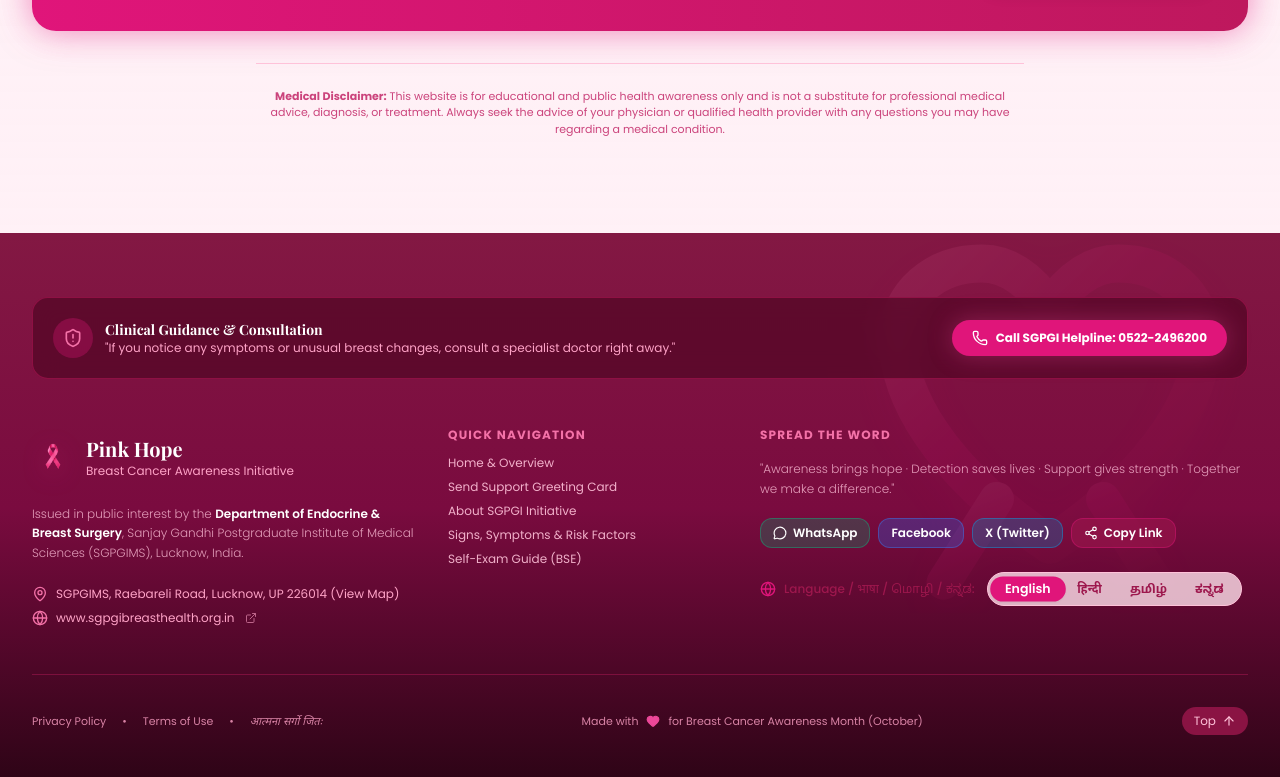
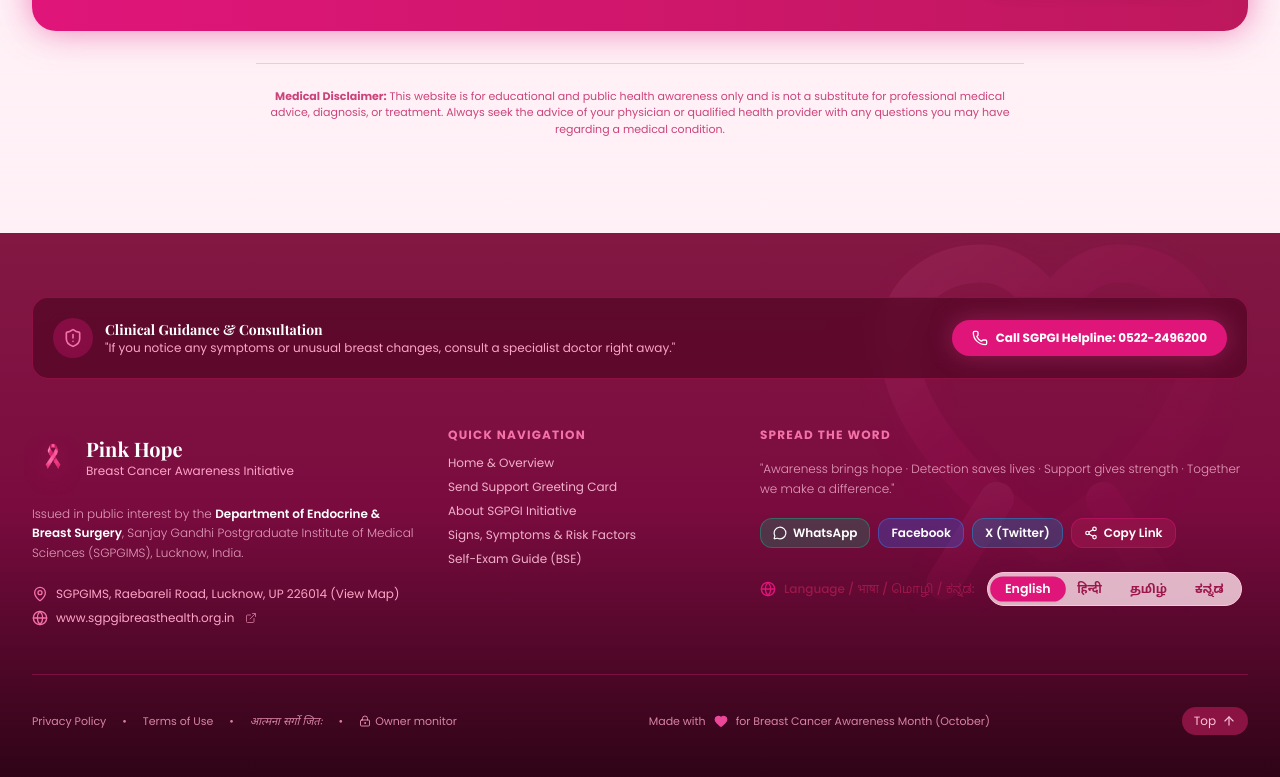
Before and after one commit to Prajit-333/pink, a React (Vite) app: page / in a window 1280 px wide. Shown: the part 10234-11011 px from the top of the page. Built offline with nearby package versions, Linux system fonts and the light colour scheme; a web font is replaced by a local one.

Commit message:
checking dashboard

```diff
--- a/src/components/Footer.jsx
+++ b/src/components/Footer.jsx
@@ -13,6 +13,7 @@ import {
   ExternalLink,
   ShieldAlert,
   Check,
+  LockKeyhole,
 } from 'lucide-react';
 
 export const Footer = () => {
@@ -245,6 +246,11 @@ export const Footer = () => {
             </button>
             <span>•</span>
             <span className="italic">आत्मना सर्गो जितः</span>
+            <span>•</span>
+            <a href="/#owner-report" className="inline-flex items-center gap-1 hover:text-white transition-colors">
+              <LockKeyhole className="h-3 w-3" />
+              Owner monitor
+            </a>
           </div>
 
           <div className="flex items-center gap-2 text-center">
--- a/src/components/OwnerReport.jsx
+++ b/src/components/OwnerReport.jsx
@@ -1,5 +1,12 @@
 import React, { useState } from 'react';
 import { BarChart3, LockKeyhole, RefreshCw, Send, Users } from 'lucide-react';
+
+const getBackendUrl = () => {
+  const isLocalhost =
+    typeof window !== 'undefined' &&
+    (window.location.hostname === 'localhost' || window.location.hostname === '127.0.0.1');
+  return import.meta.env.VITE_API_URL || (isLocalhost ? 'http://localhost:5001/api' : '/api');
+};
 
 export const OwnerReport = () => {
   const [token, setToken] = useState('');
@@ -13,7 +20,7 @@ export const OwnerReport = () => {
     setError('');
 
     try {
-      const response = await fetch('/api/admin/message-report', {
+      const response = await fetch(`${getBackendUrl()}/admin/message-report`, {
         headers: { Authorization: `Bearer ${token}` },
       });
       const data = await response.json().catch(() => ({}));
```
Also changed, not shown: 1 other file (tests, documents, lock files or other folders).
